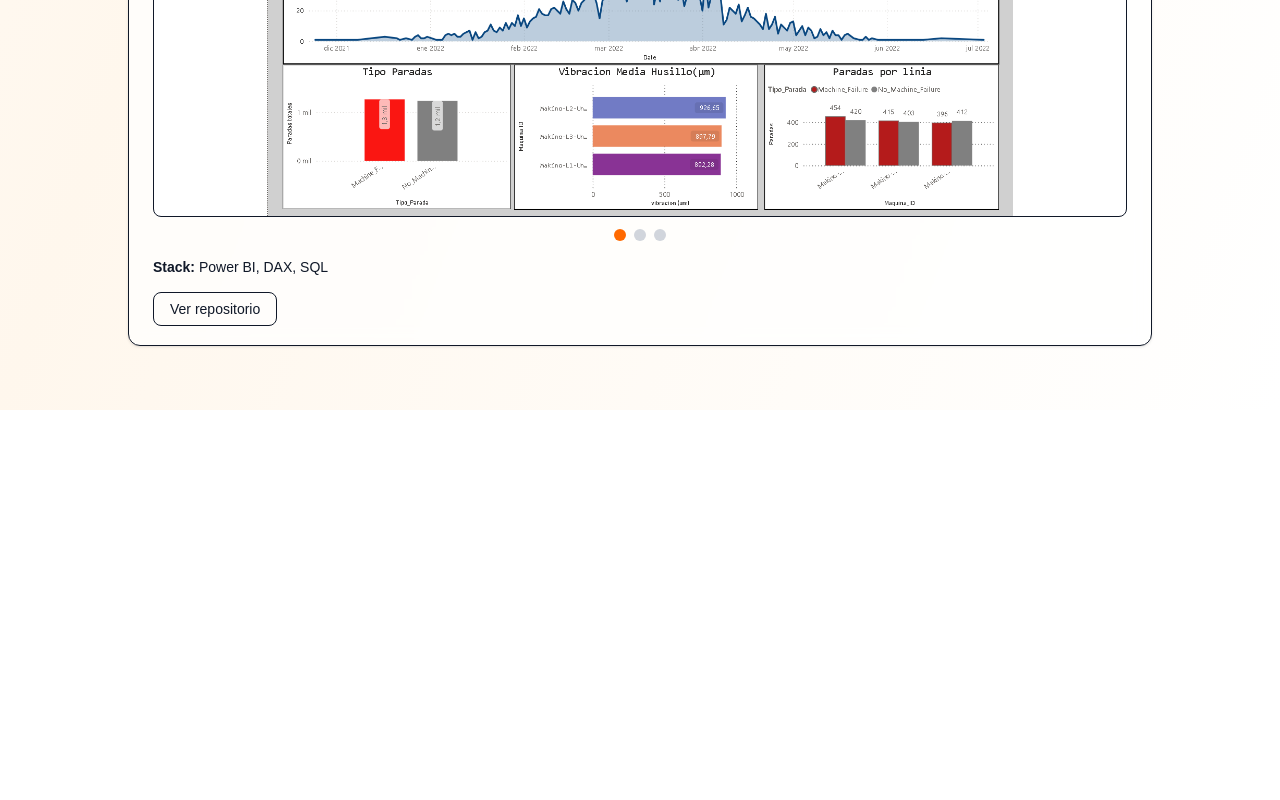
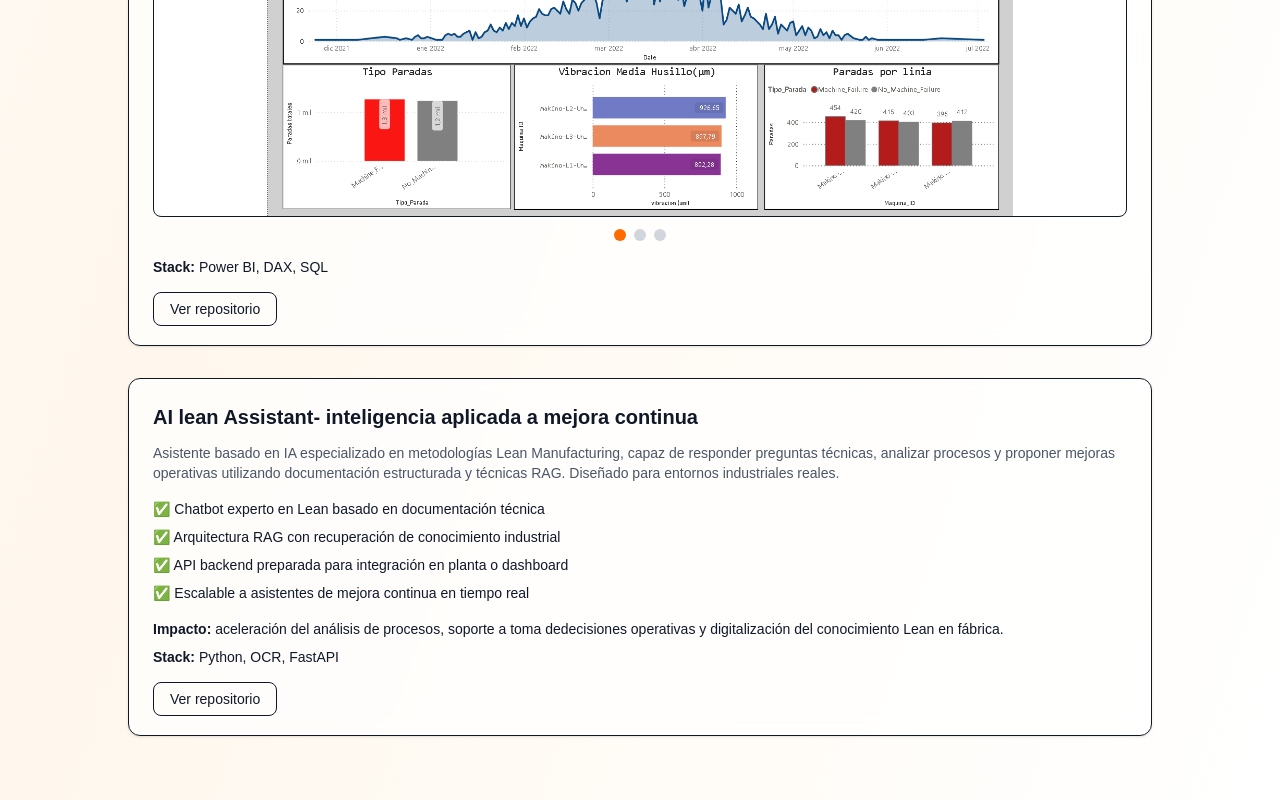
Before and after one commit to Jaume92/jaumerrm_web, a Next.js app: page /projects in a window 1280 px wide. Shown: the part 3112-3912 px from the top of the page. Before the commit the page ends 3522 px from the top, so only its background shows below. Built offline with nearby package versions, Linux system fonts and the light colour scheme.

Commit message:
union de ultimo proyecto

```diff
--- a/app/page.tsx
+++ b/app/page.tsx
@@ -114,7 +114,7 @@ export default function Home() {
           <div className="mt-6 grid grid-cols-2 gap-6 md:flex md:gap-8">
 
             <div className="text-center">
-              <div className="text-3xl font-bold">5+</div>
+              <div className="text-3xl font-bold">6+</div>
               <div className="text-sm text-gray-600">Proyectos </div>
             </div>
 
--- a/app/projects/page.tsx
+++ b/app/projects/page.tsx
@@ -304,10 +304,51 @@ export default function Projects() {
 
           </div>
 
-        </div>
+          {/* EXPENSE TRACKER */}
+          <div className="rounded-xl border bg-white/70 backdrop-blur p-6 shadow-sm transition hover:shadow-md">
 
+            <h2 className="text-xl font-semibold">
+              AI lean Assistant- inteligencia aplicada a mejora continua
+            </h2>
+
+            <p className="mt-3 text-sm text-gray-600">
+              Asistente basado en IA especializado en metodologías Lean Manufacturing,
+                capaz de responder preguntas técnicas, analizar procesos y proponer
+                mejoras operativas utilizando documentación estructurada y técnicas RAG.
+                  Diseñado para entornos industriales reales.
+            </p>
+
+            <ul className="mt-4 text-sm space-y-2">
+              <li>✅ Chatbot experto en Lean basado en documentación técnica</li>
+              <li>✅ Arquitectura RAG con recuperación de conocimiento industrial</li>
+                <li>✅ API backend preparada para integración en planta o dashboard</li>
+                <li>✅ Escalable a asistentes de mejora continua en tiempo real</li>
+            </ul>
+
+            <p className="mt-4 text-sm">
+            <b>Impacto:</b> aceleración del análisis de procesos, soporte a toma dedecisiones operativas y digitalización del conocimiento Lean en fábrica.
+            </p>
+
+            <p className="mt-2 text-sm">
+              <b>Stack:</b> Python, OCR, FastAPI
+            </p>
+
+            <div className="mt-5">
+              <a
+                href="https://github.com/Jaume92/Lean_RAG"
+                target="_blank"
+                rel="noopener noreferrer"
+                className="px-4 py-2 text-sm rounded-lg border transition hover:bg-gray-100"
+              >
+                Ver repositorio
+              </a>
+             </div>
+            </div>
+
+
+
+          </div>
       </div>
-
-    </main>
+  </main>
   );
 }
```
Also changed, not shown: public/giphy.webp (added).
